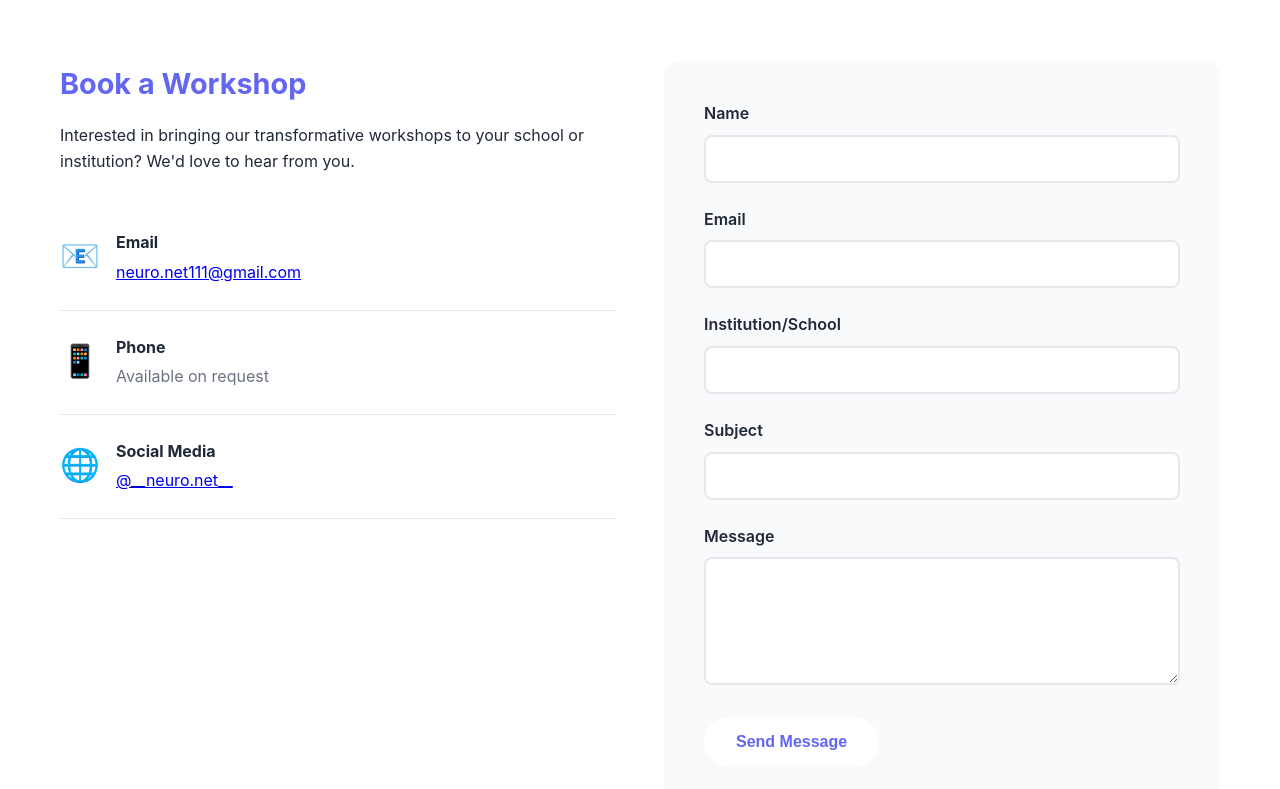
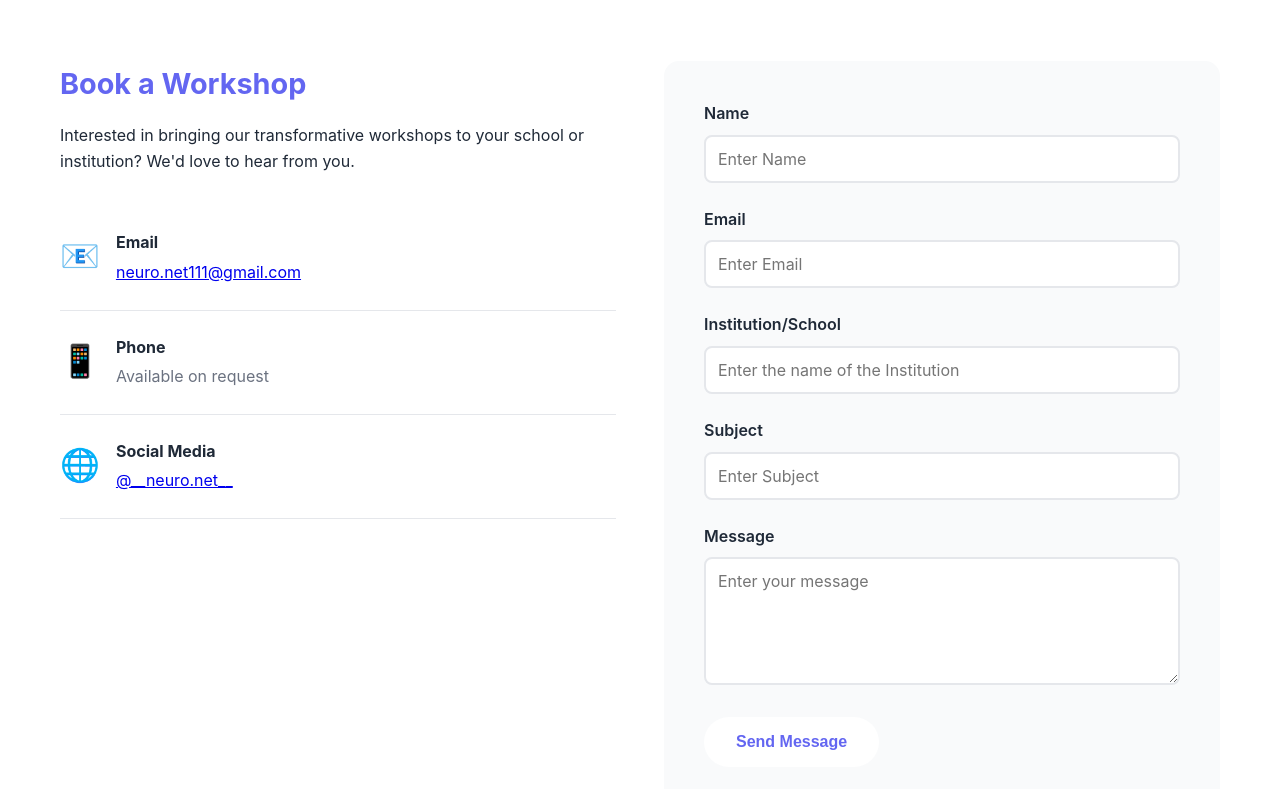
Before and after one commit to neuronet111/website, a plain HTML site: page index.html in a window 1280 px wide. Shown: the part 6713-7502 px from the top of the page. Drawn offline with nearby package versions, Linux system fonts and the light colour scheme.

Commit message:
Update index.html

```diff
--- a/index.html
+++ b/index.html
@@ -257,7 +257,7 @@
                         <img src="Photos/SANA.JPG" alt="Sana Avatar" class="rounded-avatar">
                     </div>
                     <h3>Sana</h3>
-                    <p>Graphic Editor</p>
+                    <p>Photographers</p>
                 </div>
                 <div class="lead-card">
                     <div class="avatar-container">
@@ -323,23 +323,23 @@
                 <form class="contact-form">
                     <div class="form-group">
                         <label for="name">Name</label>
-                        <input type="text" id="name" name="name" required>
+                        <input type="text" id="name" name="name" placeholder="Enter Name" required>
                     </div>
                     <div class="form-group">
                         <label for="email">Email</label>
-                        <input type="email" id="email" name="reply_to" required>
+                        <input type="email" id="email" name="reply_to" placeholder="Enter Email" required>
                     </div>
                     <div class="form-group">
                         <label for="institution">Institution/School</label>
-                        <input type="text" id="institution" name="institution">
+                        <input type="text" id="institution" name="institution" placeholder="Enter the name of the Institution">
                     </div>
                     <div class="form-group">
                         <label for="subject">Subject</label>
-                        <input type="text" id="subject" name="subject" required>
+                        <input type="text" id="subject" name="subject" placeholder="Enter Subject" required>
                     </div>
                     <div class="form-group">
                         <label for="message">Message</label>
-                        <textarea id="message" name="message" rows="5" required></textarea>
+                        <textarea id="message" name="message" rows="5" placeholder="Enter your message" required></textarea>
                     </div>
                     <button type="submit" class="btn btn-primary">Send Message</button>
                 </form>
```
